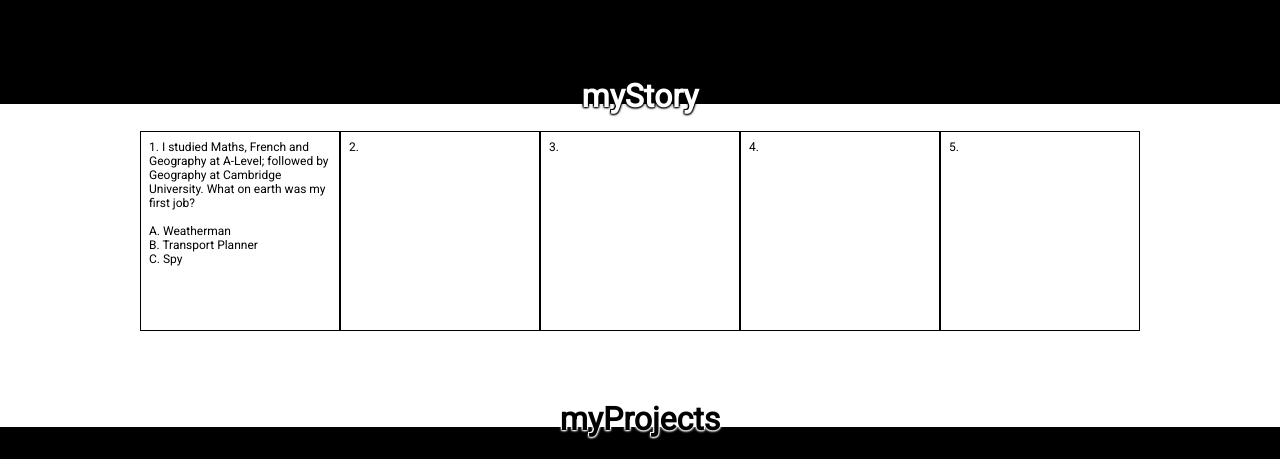
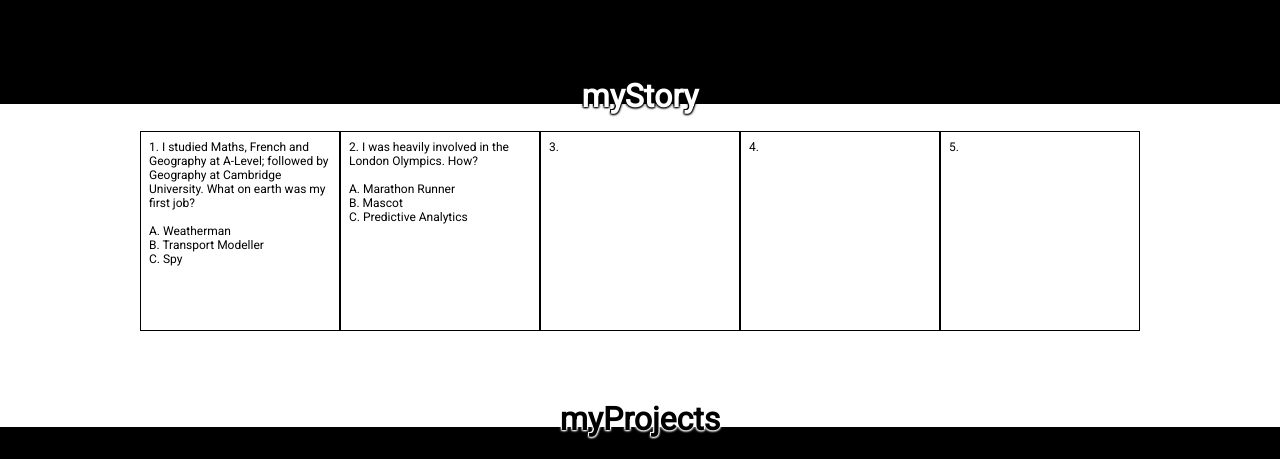
Before and after one commit to alexjameswalton/_myPortfolio, a plain HTML site: page index.html in a window 1280 px wide. Shown: the part 663-1122 px from the top of the page. Drawn offline with Linux system fonts and the light colour scheme.

Commit message:
more story questions

```diff
--- a/index.html
+++ b/index.html
@@ -43,16 +43,23 @@
             <article class="storyContainer">
                 <div class="storyBox">
                     <p>1. I studied Maths, French and Geography at A-Level; followed by Geography at Cambridge University.  What on earth was my first job?
-                    <br><br>
-                    A. Weatherman
-                    <br>
-                    B. Transport Planner
-                    <br>
-                    C. Spy
+                        <br><br>
+                        A. Weatherman
+                        <br>
+                        B. Transport Modeller
+                        <br>
+                        C. Spy
                     </p>
                 </div>
                 <div class="storyBox">
-                    <p>2.</p>
+                    <p>2. I was heavily involved in the London Olympics.  How?
+                        <br><br>
+                        A. Marathon Runner
+                        <br>
+                        B. Mascot
+                        <br>
+                        C. Predictive Analytics
+                    </p>
                 </div>
                 <div class="storyBox">
                     <p>3.</p>
```
